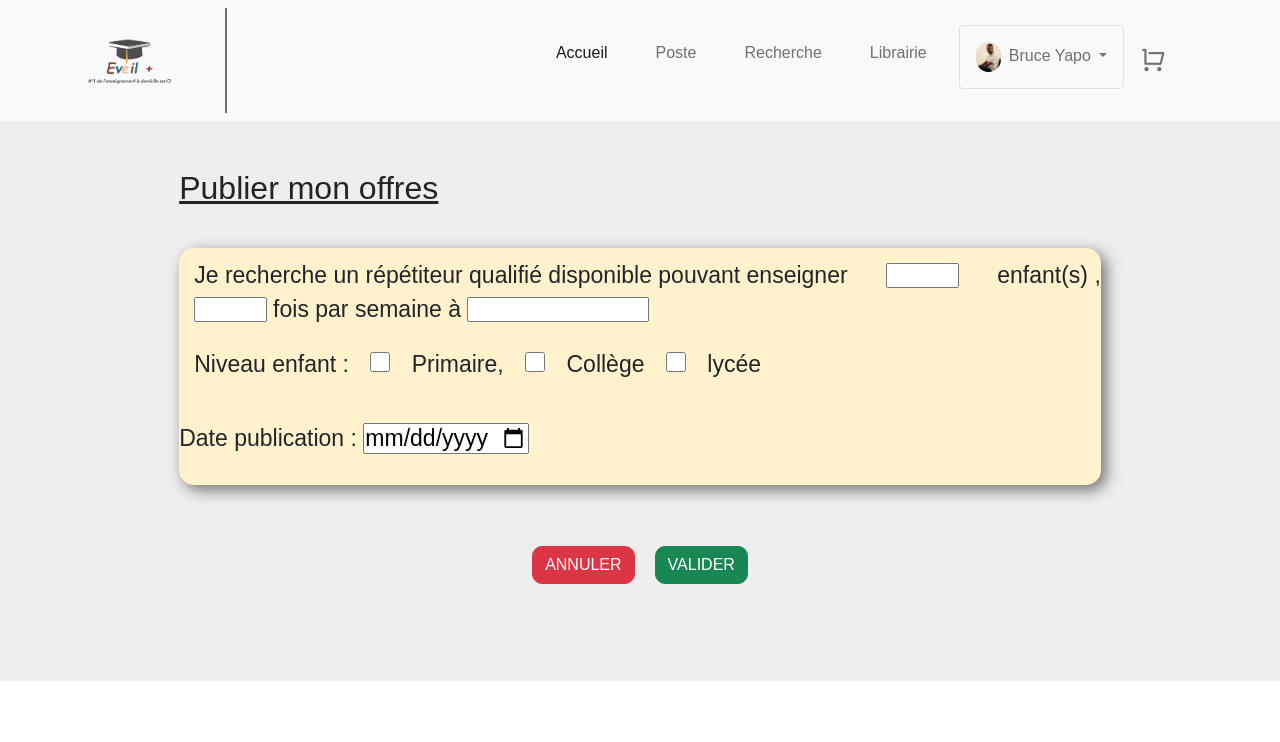
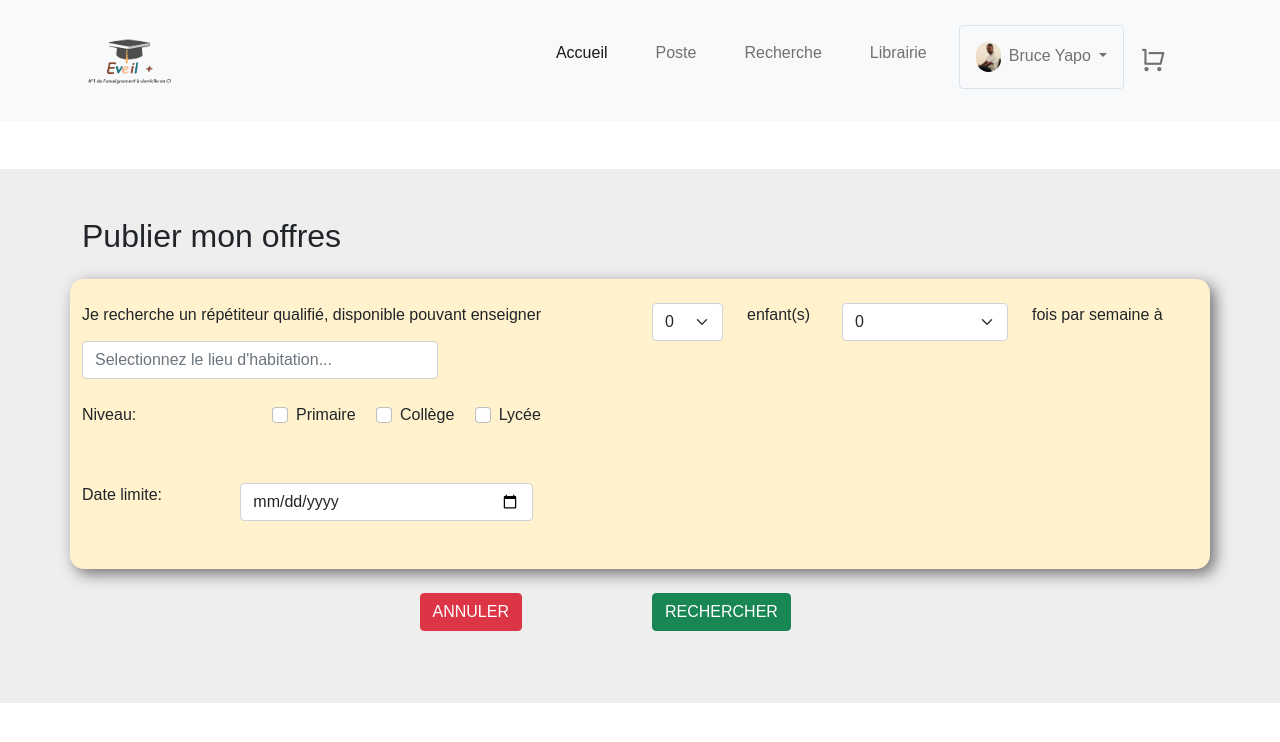
Before and after one commit to AyeSeka/Projet-EveilPlus, a Flask app: page /poste in a window 1280 px wide. Shown: the top 742 px of the page. Run offline with Flask 3, Linux system fonts and the light colour scheme.

Commit message:
Poste
mise à jour part1

```diff
--- a/Templates/Parents/Postes/poste.html
+++ b/Templates/Parents/Postes/poste.html
@@ -1,50 +1,105 @@
 {% extends "Partials/Base_parent.html" %}
 {% block body %}
+      <section class="my-5 py-5 section-rech">
+        <div class="container colunm">
+          <div class="main_rech1_titre1 mb-4">
+              <h2>Publier mon offres</h2>
+          </div>
+          <div class="">
+            <form action="{{ url_for('recapitulatif') }}" method="">
+              <div class="row bg-color">
+                <div class="col-md-12 py-4">
+                  <div class="row mb-4">
+                    <div class="col-md-6">
+                      <label class="form-label">Je recherche un répétiteur qualifié, disponible pouvant enseigner</label>
+                    </div>
+                    <div class="col-md-1">
+                      <select class="form-select" id="Seance" aria-label="Default select example">
+                        <option selected>0</option>
+                        <option value="1">1</option>
+                        <option value="2">2</option>
+                        <option value="3">3</option>
+                        <option value="1">4</option>
+                        <option value="2">5</option>
+                        <option value="3">6</option>
+                        <option value="3">7</option>
+                        <option value="1">8</option>
+                        <option value="2">9</option>
+                        <option value="3">10</option>
+                    </select>
+                    </div>
+                    <div class="col-md-1">
+                      <label class="form-label">enfant(s)</label>
+                    </div>
 
-      <section class="conteneur1_poste py-5">
-        <div class="poste2">
-            <div class="titre"> <h1><u>Publier mon offres</u></h1></div>
-            <div class="main_poste">
-                <div class="note_poste">
-
-                 <form action="">
-
-                  <div class="form_poste">
-                    <label for="Je recherche un répétiteur qualifié disponible pouvant enseigner">Je recherche un répétiteur qualifié disponible pouvant enseigner</label>
-                    <input type="number" min="1" max="10" id="nombre" name="nombre">
-                    <label for="enfant(s)">enfant(s) ,</label>
-                    <input type="number" min="1" max="3" id="nombre" name="nombre">
-                    <label for="fois par semaine" >fois par semaine à  </label>
-                    <input type="text" id="text" name="text">
+                    <div class="col-md-2">
+                      <select class="form-select" aria-label="Default select example">
+                        <option selected>0</option>
+                        <option value="1">1</option>
+                        <option value="2">2</option>
+                        <option value="3">3</option>
+                    </select>
+                    </div>
+                    <div class="col-md-2">
+                      <label class="form-label">fois par semaine à</label>
+                    </div>
+                    <div class="col-md-4">
+                      <input class="form-control" list="datalistOptions" id="habitation" placeholder="Selectionnez le lieu d'habitation...">
+                      <datalist id="datalistOptions">
+                        <option value="San Francisco">
+                        <option value="New York">
+                        <option value="Seattle">
+                        <option value="Los Angeles">
+                        <option value="Chicago">
+                      </datalist>
                   </div>
-                  <div class="form_poste2">
-                    <label for="Niveau enfant :">Niveau enfant :</label>
-                    <input type="checkbox" name="Niveau" id="Niveau" >
-                    <label for="Primaire">Primaire,</label>
-                    <input type="checkbox" name="Primaire" id="Primaire" >
-                    <label for="Collège">Collège</label>
-                    <input type="checkbox" name="Collège" id="Collège" >
-                    <label for="lycée">lycée</label>
-                  </div>
-                  <div class="form_poste3">
-                    <label for="Date limite :">Date publication :</label>
-                    <input type="date" id="date" name="date">
                   </div>
 
-                  <div class="but_poste">
-                    <button type="button" class="btn btn-danger" ><a  href="{{ url_for('poste') }}">ANNULER</a>
+                  <div class="row">
+                    <div class="col-md-2">
+                      <label class="form-label">Niveau:</label>
+                    </div>
+                    <div class="col-md-10">
+                        <div class="form-check form-check-inline">
+                            <input class="form-check-input" type="checkbox" id="inlineCheckbox1" value="option1">
+                            <label class="form-check-label" for="inlineCheckbox1">Primaire</label>
+                          </div>
+                          <div class="form-check form-check-inline">
+                            <input class="form-check-input" type="checkbox" id="inlineCheckbox2" value="option2">
+                            <label class="form-check-label" for="inlineCheckbox2">Collège</label>
+                          </div>
+                          <div class="form-check form-check-inline">
+                            <input class="form-check-input" type="checkbox" id="inlineCheckbox3" value="option3">
+                            <label class="form-check-label" for="inlineCheckbox3">Lycée</label>
+                          </div>
+                        </div>
+                  </div>
+                </div>
 
-                    </button>
-                    <button class="btn btn-success" type="button"><a href="{{ url_for('recapitulatif') }}">VALIDER</a></button>
-                  </div>
-                 </form>
+                <div class="col-md-5 py-4">
+                    <div class="row mb-4">
+                        <div class="col-md-4">
+                        <label for="Date" class="form-label">Date limite:</label>
+                        </div>
+                        <div class="col-md-8">
+                          <input type="date" class="form-control" id="Date">
+                        </div>
+                    </div>
 
+                </div>
+              </div>
+              <div class="row col-5 mt-4 m-auto">
+                <div class="col-md-6 mb-sm-4">
+                  <button class="btn btn-danger" type="reset">ANNULER</button>
+                </div>
+                <div class="col-md-6">
+                  <button class="btn btn-success" type="submit" >RECHERCHER</button>
+                </div>
+              </div>
+            </form>
 
-                 </div>
-                </div>
-            </div>
+          </div>
         </div>
-
       </section>
 
 
--- a/Templates/Parents/Recherches/recherche.html
+++ b/Templates/Parents/Recherches/recherche.html
@@ -27,10 +27,10 @@
                   </div>
                   <div class="row">
                     <div class="col-md-4">
-                      <label for="Niveau" class="form-label">Niveau d'etude:</label>
+                      <label for="Niveaux" class="form-label">Niveau d'etude:</label>
                     </div>
                     <div class="col-md-8">
-                        <input class="form-control" list="datalistOptions" id="Niveau" placeholder="Selectionnez le niveau d'etude ...">
+                        <input class="form-control" list="datalistOptions" id="Niveaux" placeholder="Selectionnez le niveau d'etude ...">
                         <datalist id="datalistOptions">
                           <option value="San Francisco">
                           <option value="New York">
--- a/Templates/Partials/header_parent.html
+++ b/Templates/Partials/header_parent.html
@@ -1,7 +1,7 @@
 
   <nav class="navbar navbar-expand-lg navbar-light bg-light">
       <div class="container">
-        <a class="navbar-brand pe-5 logo_Eveil" href="#"><img src="{{url_for('static', filename='/img/logo_Eveil+.png')}}" alt="logo_eveilplus" class="logo"></a>
+        <a class="navbar-brand" href="#"><img src="{{url_for('static', filename='/img/logo_Eveil+.png')}}" alt="logo_eveilplus" class="logo"></a>
         <button class="navbar-toggler" type="button" data-bs-toggle="collapse" data-bs-target="#navbarSupportedContent" aria-controls="navbarSupportedContent" aria-expanded="false" aria-label="Toggle navigation">
           <span class="navbar-toggler-icon"></span>
         </button>
@@ -26,7 +26,7 @@
               <ul class="dropdown-menu" aria-labelledby="navbarDropdown">
                 <li><a class="dropdown-item" href="#">Mon profil</a></li>
                 <li><a class="dropdown-item" href="#">Notification</a></li>
-                <li><a class="dropdown-item" href="#">Mes poste</a></li>
+                <li><a class="dropdown-item" href="/poster_maintenant">Mes poste</a></li>
                 <li><a class="dropdown-item" href="#">Répétiteurs</a></li>
                 <li><a class="dropdown-item" href="#">Mes commandes</a></li>
                 <li><hr class="dropdown-divider"></li>
--- a/Templates/Partials/header_repetiteur.html
+++ b/Templates/Partials/header_repetiteur.html
@@ -1,7 +1,7 @@
 
 <nav class="navbar navbar-expand-lg navbar-light bg-light">
     <div class="container">
-      <a class="navbar-brand pe-5 logo_Eveil" href="#"><img src="{{url_for('static', filename='/img/logo_Eveil+.png')}}" alt="logo_eveilplus" class="logo"></a>
+      <a class="navbar-brand" href="#"><img src="{{url_for('static', filename='/img/logo_Eveil+.png')}}" alt="logo_eveilplus" class="logo"></a>
       <button class="navbar-toggler" type="button" data-bs-toggle="collapse" data-bs-target="#navbarSupportedContent" aria-controls="navbarSupportedContent" aria-expanded="false" aria-label="Toggle navigation">
         <span class="navbar-toggler-icon"></span>
       </button>
--- a/Templates/Repetiteur/Recherche/recherche_repetiteur.html
+++ b/Templates/Repetiteur/Recherche/recherche_repetiteur.html
@@ -62,10 +62,10 @@
                     </div>
                   <div class="row mb-4">
                     <div class="col-md-4">
-                      <label for="nombre" class="form-label">Nombre enfant:</label>
+                      <label for="nombres" class="form-label">Nombre enfant:</label>
                     </div>
                     <div class="col-md-8">
-                        <select class="form-select" id="nombre" aria-label="Default select example">
+                        <select class="form-select" id="nombres" aria-label="Default select example">
                             <option selected>---Selectionnez le nombre d'enfant---</option>
                             <option value="1">1</option>
                             <option value="2">2</option>
--- a/Templates/librairie/librairie_parent.html
+++ b/Templates/librairie/librairie_parent.html
@@ -1,5 +1,6 @@
 {% extends "Partials/Base_lib_parent.html" %}
 {% block body %}
+<section class="my-5 py-5 section-rech">
     <div class="container container-article">
       <!-- Images Filter Buttons Section
     <div class="row mt-5" id="filter-buttons">
@@ -395,4 +396,6 @@
         </div>
       </div>
     </div>
+
+  </section>
 {% endblock %}
--- a/Templates/librairie/librairie_repetiteur.html
+++ b/Templates/librairie/librairie_repetiteur.html
@@ -1,5 +1,6 @@
 {% extends "Partials/Base_repetiteut.html" %}
 {% block body %}
+<section class="my-5 py-5 section-rech">
     <div class="container container-article">
       <!-- Images Filter Buttons Section
     <div class="row mt-5" id="filter-buttons">
@@ -395,4 +396,5 @@
         </div>
       </div>
     </div>
+  </section>
 {% endblock %}
```
Also changed, not shown: Templates/Parents/Postes/historique_des_postes.html (+40 -23 lines), Templates/Parents/Postes/recapitulatif.html (+17 -16 lines), Static/css/style.css (line endings or trailing spaces).
